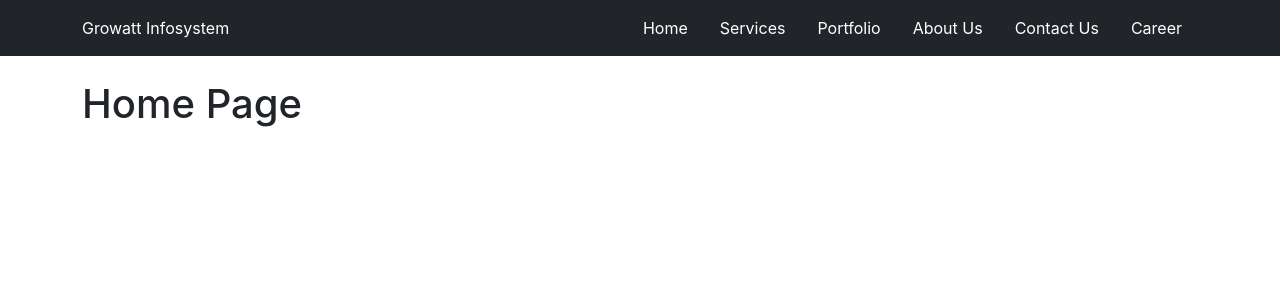
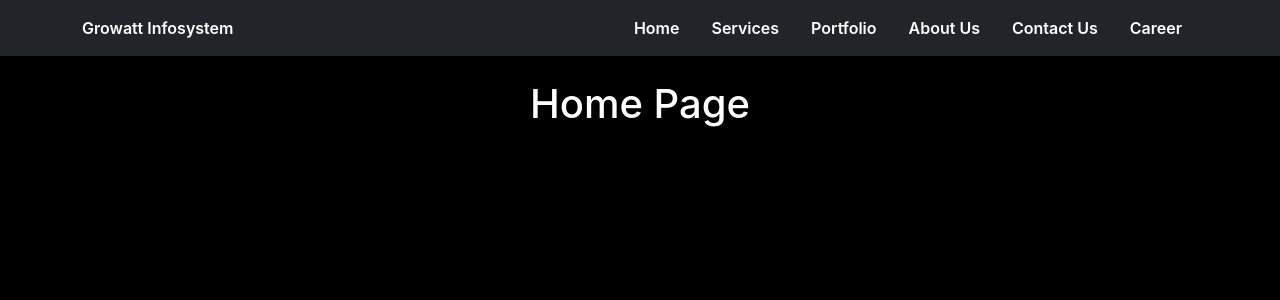
Before and after one commit to mihirmakwana03/growatt-infosystem, a React (Create React App) app: page / in a window 1280 px wide. Shown: the top 300 px of the page. Built offline with nearby package versions, Linux system fonts and the light colour scheme; the HTML template or start-up script is replaced by a standard one.

Commit message:
Nav Created

```diff
--- a/src/App.js
+++ b/src/App.js
@@ -24,6 +24,7 @@ function App() {
         </Routes>
       </main>
     </Router>
+
     </div>
   );
 }
--- a/src/components/Nav.js
+++ b/src/components/Nav.js
@@ -1,7 +1,27 @@
-import React from 'react';
+import React, { useEffect } from 'react';
 import { Link } from 'react-router-dom';
+import './NavBar.css'; // Include your CSS styles
 
 function Nav() {
+  useEffect(() => {
+    const animateBounce = () => {
+      const stop = 6; // Total number of nav items
+      let i = 1;
+      const interval = setInterval(() => {
+        if (i > stop) {
+          clearInterval(interval);
+          return;
+        }
+        const element = document.getElementById(`len${i}`);
+        if (element) {
+          element.classList.toggle('bounce');
+        }
+        i++;
+      }, 500);
+    };
+    animateBounce();
+  }, []);
+
   return (
     <>
       <header>
@@ -16,32 +36,32 @@ function Nav() {
               </Link>
               <ul className="nav col-12 col-lg-auto my-2 justify-content-center my-md-0">
                 <li>
-                  <Link to="/" className="nav-link text-white">
+                  <Link id="len1" to="/" className="nav-link text-white hoverable">
                     Home
                   </Link>
                 </li>
                 <li>
-                  <Link to="/services" className="nav-link text-white">
+                  <Link id="len2" to="/services" className="nav-link text-white hoverable">
                     Services
                   </Link>
                 </li>
                 <li>
-                  <Link to="/portfolio" className="nav-link text-white">
+                  <Link id="len3" to="/portfolio" className="nav-link text-white hoverable">
                     Portfolio
                   </Link>
                 </li>
                 <li>
-                  <Link to="/aboutus" className="nav-link text-white">
+                  <Link id="len4" to="/aboutus" className="nav-link text-white hoverable">
                     About Us
                   </Link>
                 </li>
                 <li>
-                  <Link to="/contact" className="nav-link text-white">
+                  <Link id="len5" to="/contact" className="nav-link text-white hoverable">
                     Contact Us
                   </Link>
                 </li>
                 <li>
-                  <Link to="/career" className="nav-link text-white">
+                  <Link id="len6" to="/career" className="nav-link text-white hoverable">
                     Career
                   </Link>
                 </li>
--- /dev/null
+++ b/src/components/NavBar.css
@@ -0,0 +1,75 @@
+.hoverable {
+  display: inline-block;
+  backface-visibility: hidden;
+  vertical-align: middle;
+  position: relative;
+  box-shadow: 0 0 1px rgba(0, 0, 0, 0);
+  transform: translateZ(0);
+  transition-duration: 0.3s;
+  transition-property: transform;
+}
+
+.hoverable:before {
+  position: absolute;
+  pointer-events: none;
+  z-index: -1;
+  content: '';
+  top: 100%;
+  left: 5%;
+  height: 10px;
+  width: 90%;
+  opacity: 0;
+  background: radial-gradient(ellipse at center, rgba(255, 255, 255, 0.35) 0%, rgba(255, 255, 255, 0) 80%);
+  transition-duration: 0.3s;
+  transition-property: transform, opacity;
+}
+
+.hoverable:hover,
+.hoverable:active,
+.hoverable:focus {
+  transform: translateY(-5px);
+}
+
+.hoverable:hover:before,
+.hoverable:active:before,
+.hoverable:focus:before {
+  opacity: 1;
+  transform: translateY(-5px);
+}
+
+@keyframes bounce-animation {
+  16.65% {
+    transform: translateY(8px);
+  }
+  33.3% {
+    transform: translateY(-6px);
+  }
+  49.95% {
+    transform: translateY(4px);
+  }
+  66.6% {
+    transform: translateY(-2px);
+  }
+  83.25% {
+    transform: translateY(1px);
+  }
+  100% {
+    transform: translateY(0);
+  }
+}
+
+.bounce {
+  animation-name: bounce-animation;
+  animation-duration: 2s;
+}
+
+body {
+  background-color: rgba(0, 0, 0, 1);
+  font-weight: 600;
+  text-align: center !important;
+  color: white;
+}
+
+.page-title {
+  opacity: 0.75 !important;
+}
```
